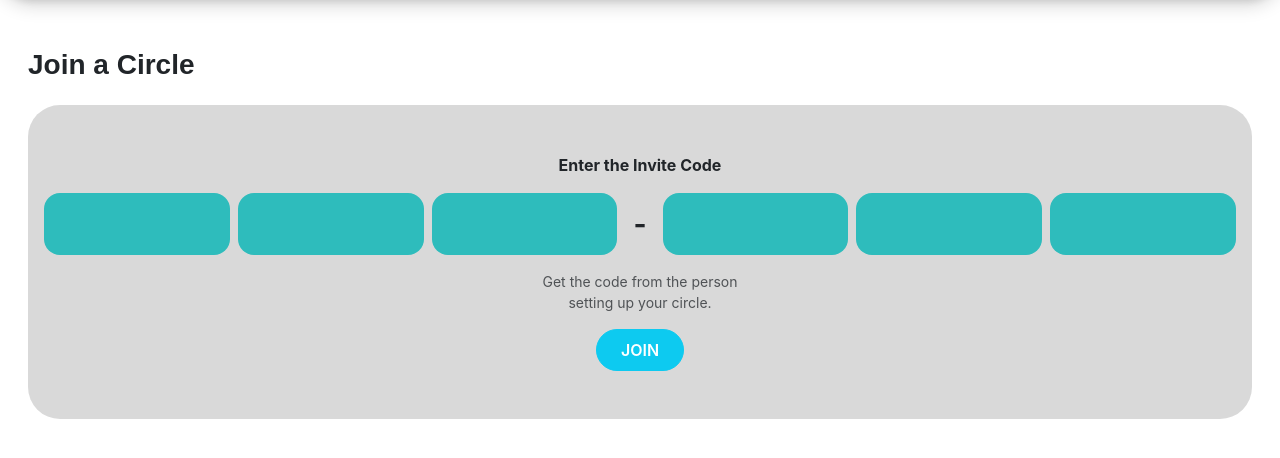
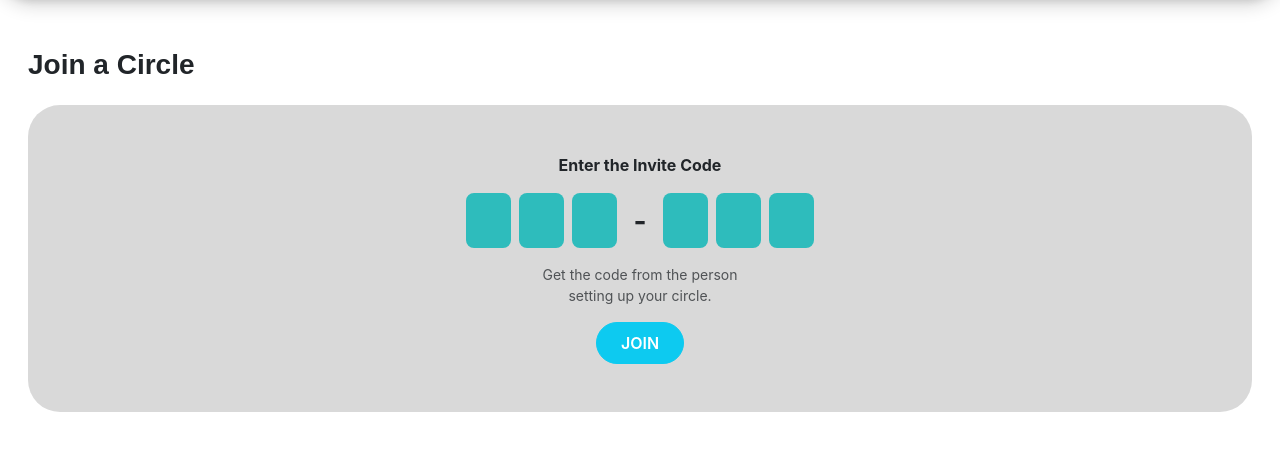
Before and after one commit to TODARescue/TODARescue, a PHP site: page /passenger/joinCircle.php in a window 1280 px wide. Shown: the part 90-548 px from the top of the page. Run offline with PHP 8.4, Linux system fonts and the light colour scheme.

Commit message:
fixed the resposiveness of join. #7

```diff
--- a/passenger/joinCircle.php
+++ b/passenger/joinCircle.php
@@ -29,13 +29,13 @@
 
                     <!-- Input field -->
                     <div class="d-flex justify-content-center align-items-center gap-2 mb-3">
-                        <input type="text" class="form-control custom-hover text-center fw-bold fs-5 py-3 px-3 border-0 rounded-4" maxlength="1" value="">
-                        <input type="text" class="form-control custom-hover text-center fw-bold fs-5 py-3 px-3 border-0 rounded-4" maxlength="1" value="">
-                        <input type="text" class="form-control custom-hover text-center fw-bold fs-5 py-3 px-3 border-0 rounded-4" maxlength="1" value="">
+                        <input type="text" class="form-control custom-hover text-center fw-bold fs-6 py-3 px-3 border-0 rounded-3" maxlength="1" value="" style="width: 45px; height: 55px;">
+                        <input type="text" class="form-control custom-hover text-center fw-bold fs-6 py-3 px-3 border-0 rounded-3" maxlength="1" value="" style="width: 45px; height: 55px;">
+                        <input type="text" class="form-control custom-hover text-center fw-bold fs-6 py-3 px-3 border-0 rounded-3" maxlength="1" value="" style="width: 45px; height: 55px;">
                         <span class="fw-bold fs-3 mx-2 text-dark">-</span>
-                        <input type="text" class="form-control custom-hover text-center fw-bold fs-5 py-3 px-3 border-0 rounded-4" maxlength="1" value="">
-                        <input type="text" class="form-control custom-hover text-center fw-bold fs-5 py-3 px-3 border-0 rounded-4" maxlength="1" value="">
-                        <input type="text" class="form-control custom-hover text-center fw-bold fs-5 py-3 px-3 border-0 rounded-4" maxlength="1" value="">
+                        <input type="text" class="form-control custom-hover text-center fw-bold fs-6 py-3 px-3 border-0 rounded-3" maxlength="1" value="" style="width: 45px; height: 55px;">
+                        <input type="text" class="form-control custom-hover text-center fw-bold fs-6 py-3 px-3 border-0 rounded-3" maxlength="1" value="" style="width: 45px; height: 55px;">
+                        <input type="text" class="form-control custom-hover text-center fw-bold fs-6 py-3 px-3 border-0 rounded-3" maxlength="1" value="" style="width: 45px; height: 55px;">
                     </div>
 
                     <p class="text-muted small mb-3">Get the code from the person<br>setting up your circle.</p>
```
